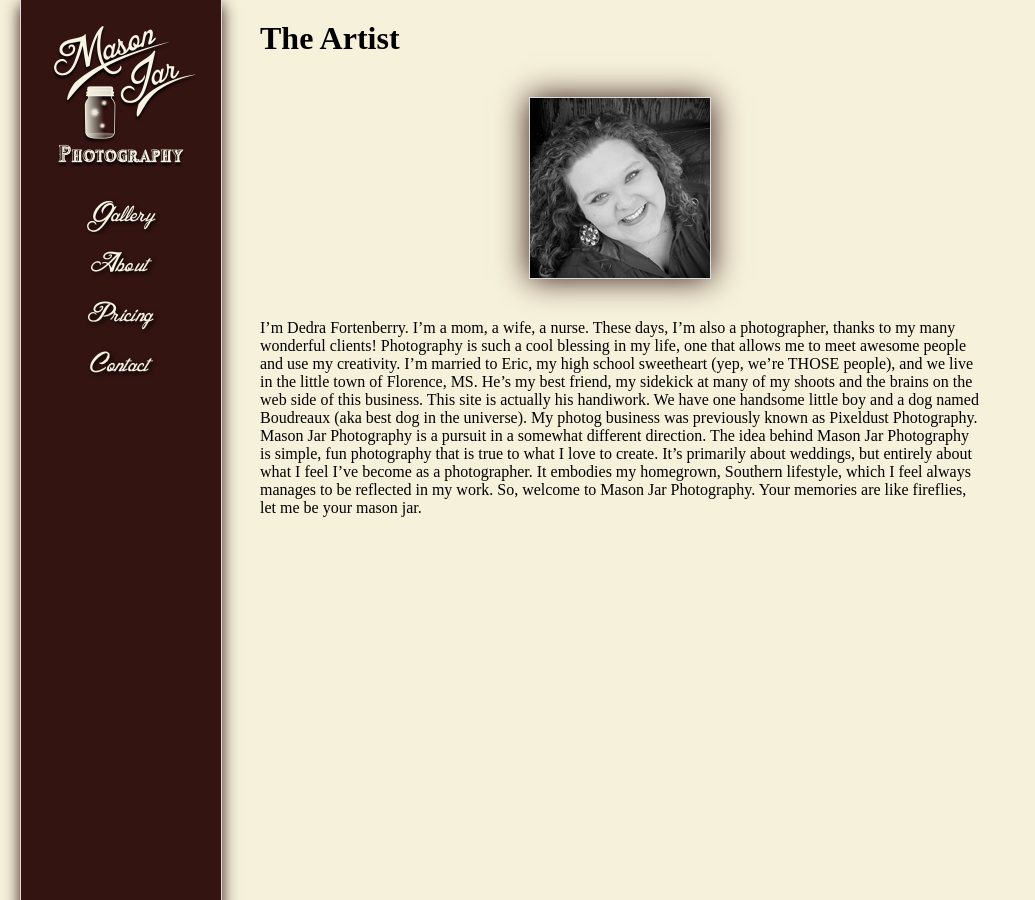
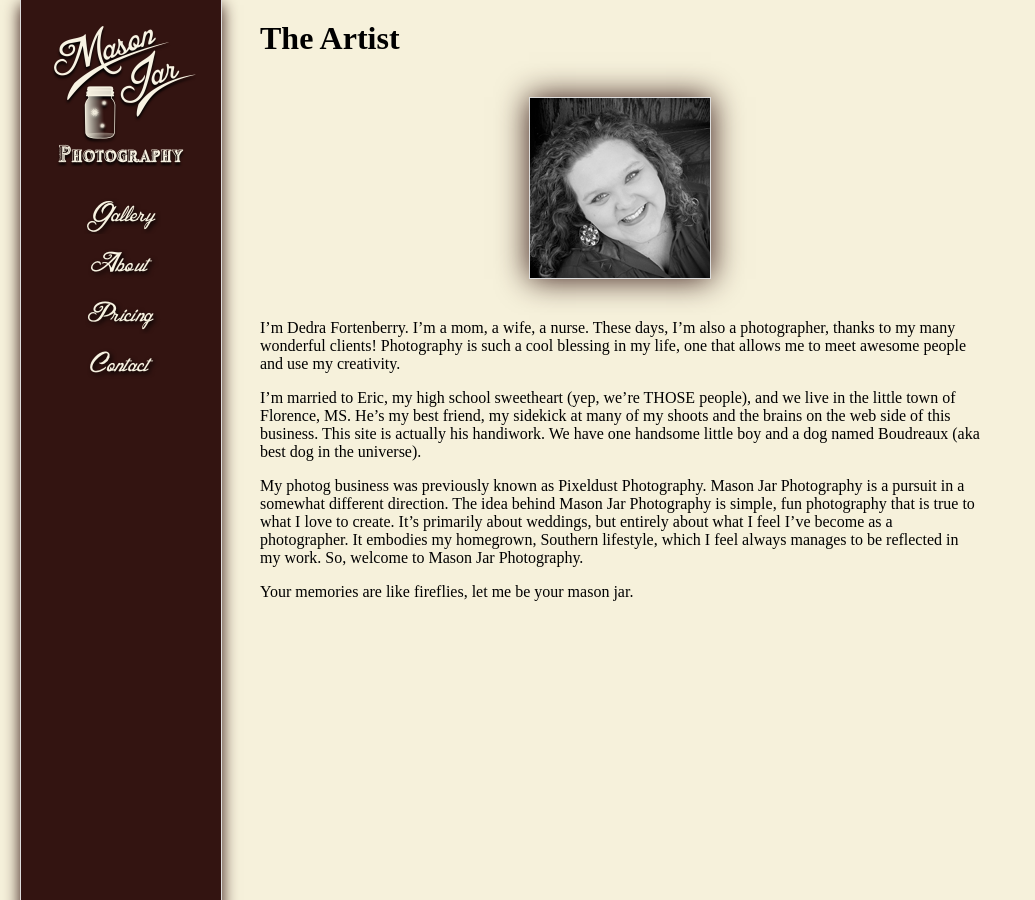
Before and after one commit to yourmasonjar/yourmasonjar.github.com, a Jekyll site: the page built from about.markdown, in a window 1280 px wide. Shown: the whole page, without its empty margins (0-1035 px from the left). Built offline with Jekyll 4.4.1, drawn with Linux system fonts in a browser that asks for light colours; nearby versions of some CDN libraries.

```diff
--- a/about.markdown
+++ b/about.markdown
@@ -9,6 +9,9 @@ The Artist
 <img src="/images/artist.jpg" alt="The Artist"/>
 
 I'm Dedra Fortenberry. I'm a mom, a wife, a nurse. These days, I'm also a photographer, thanks to my many wonderful clients! Photography is such a cool blessing in my life, one that allows me to meet awesome people and use my creativity.
+
 I'm married to Eric, my high school sweetheart (yep, we're THOSE people), and we live in the little town of Florence, MS. He's my best friend, my sidekick at many of my shoots and the brains on the web side of this business. This site is actually his handiwork. We have one handsome little boy and a dog named Boudreaux (aka best dog in the universe).
-My photog business was previously known as Pixeldust Photography. Mason Jar Photography is a pursuit in a somewhat different direction. The idea behind Mason Jar Photography is simple, fun photography that is true to what I love to create. It’s primarily about weddings, but entirely about what I feel I’ve become as a photographer. It embodies my homegrown, Southern lifestyle, which I feel always manages to be reflected in my work. So, welcome to Mason Jar Photography.
+
+My photog business was previously known as Pixeldust Photography. Mason Jar Photography is a pursuit in a somewhat different direction. The idea behind Mason Jar Photography is simple, fun photography that is true to what I love to create. It's primarily about weddings, but entirely about what I feel I've become as a photographer. It embodies my homegrown, Southern lifestyle, which I feel always manages to be reflected in my work. So, welcome to Mason Jar Photography.
+
 Your memories are like fireflies, let me be your mason jar.
```
Also changed, not shown: _includes/header_nav.html (+0 -7 lines).
